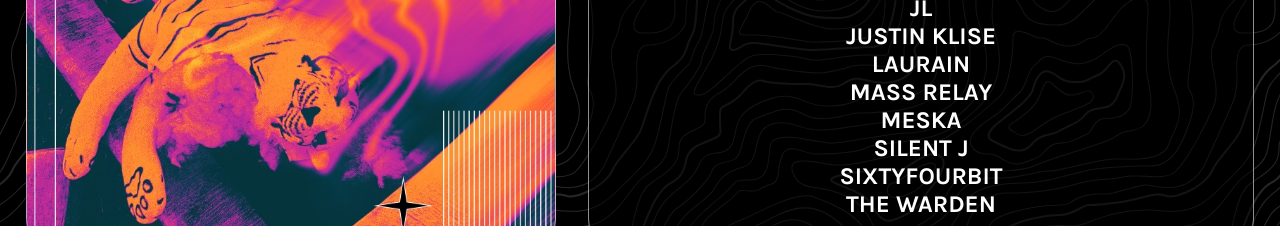
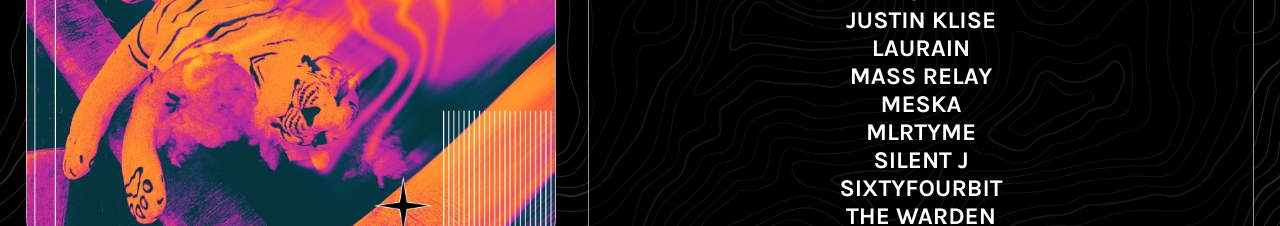
Before and after one commit to Kaidero/sonic-affair, an Astro site: page / in a window 1280 px wide. Shown: the part 574-800 px from the top of the page. Built offline with nearby package versions, Linux system fonts and the light colour scheme; Astro itself is replaced by a stand-in of ours.

Commit message:
add artist

```diff
--- a/src/pages/index.astro
+++ b/src/pages/index.astro
@@ -36,6 +36,7 @@ import Layout from '../layouts/Layout.astro';
             <div class='artist'>LAURAIN</div>
             <div class='artist'>MASS RELAY</div>
             <div class='artist'>MESKA</div>
+            <div class='artist'>MLRTYME</div>
             <div class='artist'>SILENT J</div>
             <div class='artist'>SIXTYFOURBIT</div>
             <div class='artist'>THE WARDEN</div>
```
